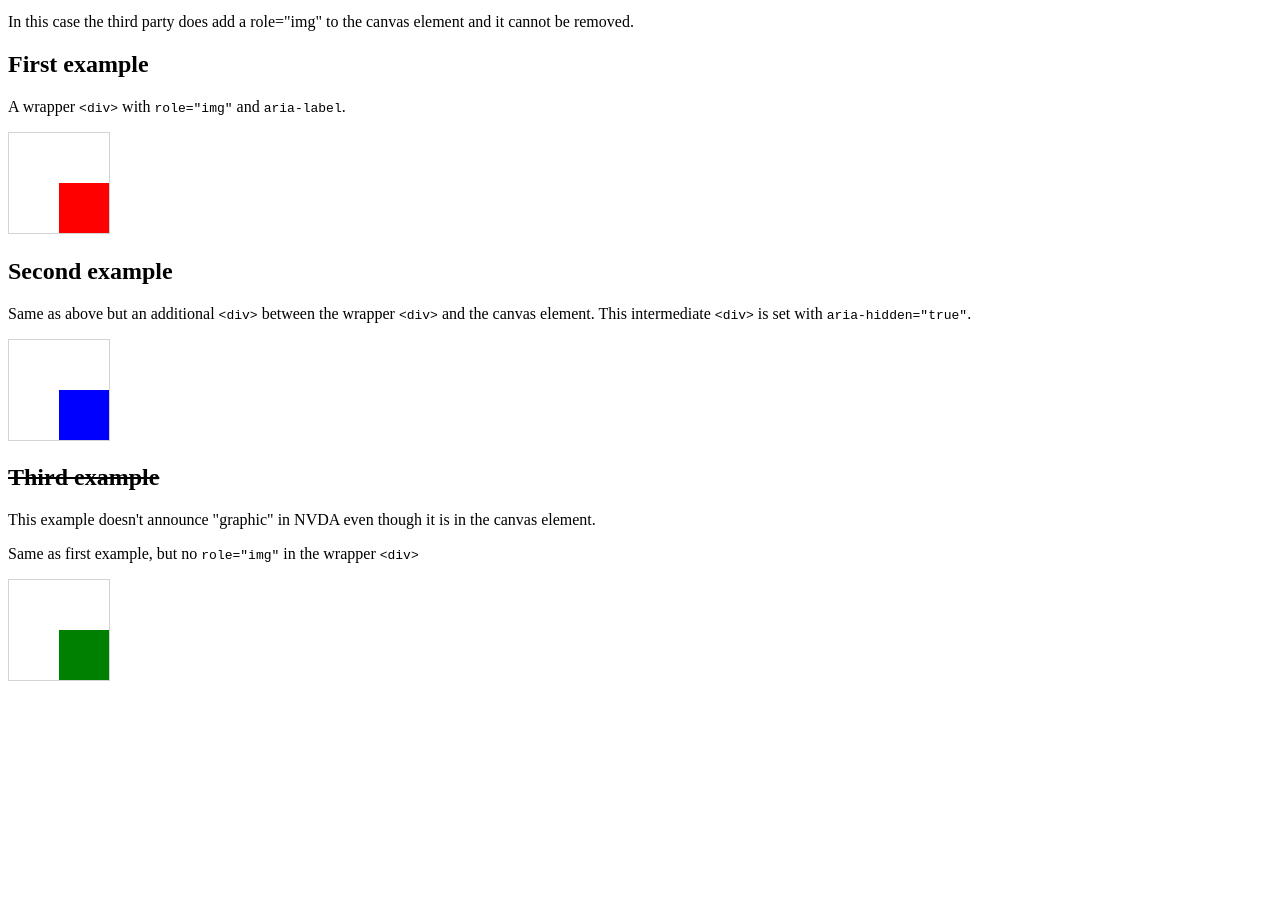
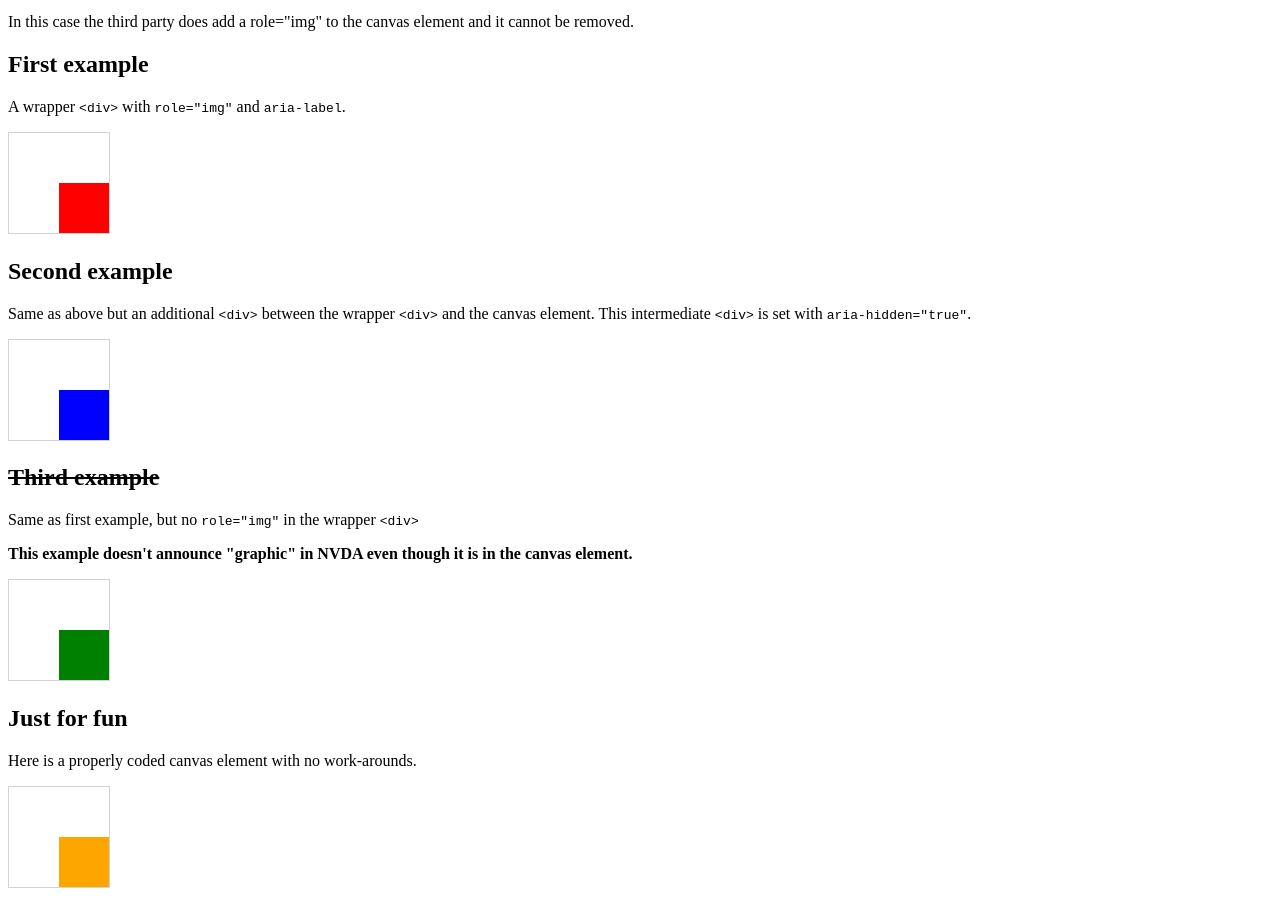
Before and after one commit to uw-ats/jeanem-demos, a plain HTML site: page unreachable-alt/index.html in a window 1280 px wide. Shown: the part 119-1027 px from the top of the page. Before the commit the page ends 820 px from the top, so only its background shows below. Drawn offline with Linux system fonts and the light colour scheme.

Commit message:
adding another example

```diff
--- a/unreachable-alt/index.html
+++ b/unreachable-alt/index.html
@@ -40,14 +40,21 @@
 
     <h2 style="text-decoration: line-through;">Third example</h2>
     </div>
-    <p>This example doesn't announce "graphic" in NVDA even though it is in the canvas element. </p>
+    <p>Same as first example, but no <code>role="img"</code> in the wrapper <code>&lt;div&gt;</code> </p>
+    <p><strong>This example doesn't announce "graphic" in NVDA even though it is in the canvas element. </strong></p>
 
-    <p>Same as first example, but no <code>role="img"</code> in the wrapper <code>&lt;div&gt;</code> </p>
     <div class="chart-container" aria-label="A green box">
       <canvas role="img" id="myCanvas-3" width="100" height="100" style="border:1px solid #d3d3d3;">
         Your browser does not support the HTML canvas tag. (Green box)
       </canvas>
     </div>
+
+    <h2>Just for fun</h2>
+    <p>Here is a properly coded canvas element with no work-arounds.</p>
+    <canvas role="img" id="myCanvas-4" aria-label="Orange box" width="100" height="100"
+      style="border:1px solid #d3d3d3;">
+      Your browser does not support the HTML canvas tag. (Orange box)
+    </canvas>
 
 
     <script>
@@ -65,6 +72,11 @@
       var ctx3 = canvas3.getContext("2d");
       ctx3.fillStyle = "green";
       ctx3.fillRect(50, 50, 100, 100);
+
+      var canvas4 = document.getElementById("myCanvas-4");
+      var ctx4 = canvas4.getContext("2d");
+      ctx4.fillStyle = "orange";
+      ctx4.fillRect(50, 50, 100, 100);
     </script>
     <p></p>
 
```
